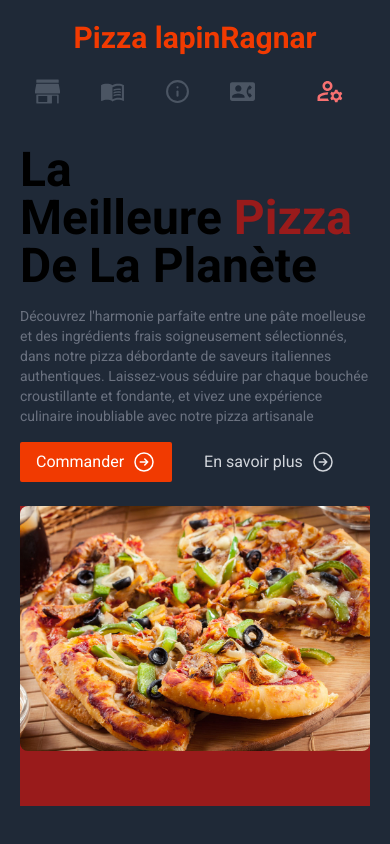
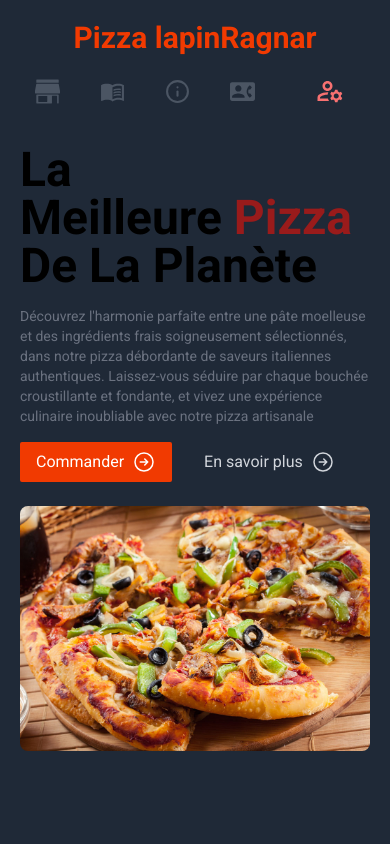
Before and after one commit to lapinRagnar/food-ordering-2, a Next.js app: page / in a window 390 px wide. Shown: the top 844 px of the page. Built offline with nearby package versions, Linux system fonts and the light colour scheme.

Commit message:
reparer l'image dans hero

```diff
--- a/src/app/components/layout/Hero.jsx
+++ b/src/app/components/layout/Hero.jsx
@@ -29,7 +29,7 @@ const Hero = () => {
         </div>
       </div>
 
-      <div className="sm:col-span-2 w-full bg-red-800 mt-5 ">
+      <div className="sm:col-span-2 w-full  mt-5 ">
         <Image
           className="rounded-lg w-full"
           objectFit="contain"
```
